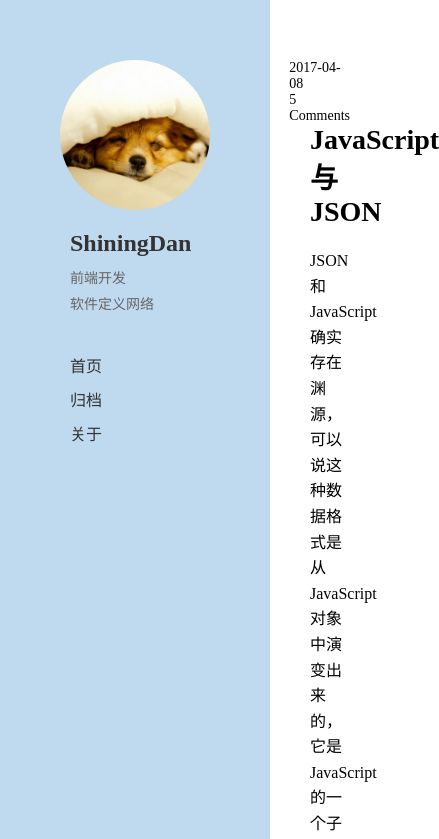
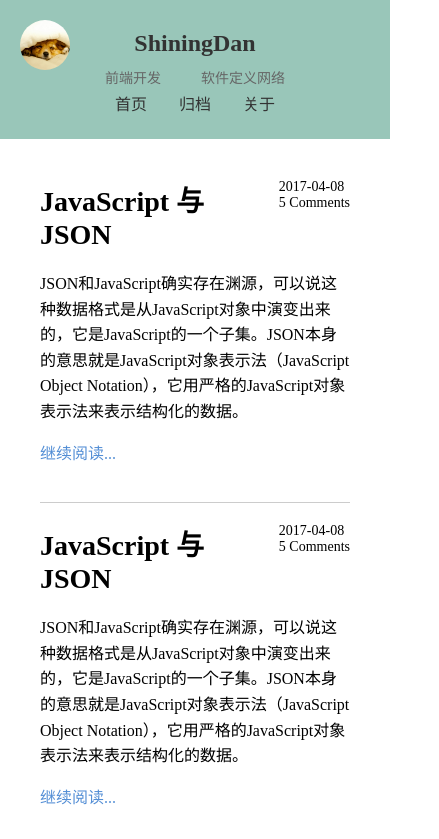
Before and after one commit to ShiningDan/zyuchen.com, a website: page view/home/index.html in a window 390 px wide. Shown: the top 839 px of the page, 439 px wide, since content can reach past the window. Drawn offline with Linux system fonts and the light colour scheme.

Commit message:
add responsive css

```diff
--- a/view/home/home.css
+++ b/view/home/home.css
@@ -1,15 +1,15 @@
 * {padding: 0; margin: 0; text-decoration: none;}
 body {font-size: 14px;}
-#header {position: fixed; top: 0; width: 270px;height: 100%;background-color: #BFD9EE;box-sizing: border-box;padding: 70px;}
-#avatar a {display: block;margin: -10px 0 0 -10px; height: 150px; width: 150px;  border-radius: 50%; background: url('./avatar.jpg');background-size: 100% 100%;}
+#header {position: fixed; top: 0; bottom: 0; width: 270px;box-sizing: border-box;padding: 70px; background-color: #99C6B9;}
+#avatar a {display: block;margin: -10px 0 0 -10px; height: 150px; width: 150px; border-radius: 50%; background: url('./avatar.jpg');background-size: 100% 100%;}
 #header h1 {font-size: 24px; margin: 20px auto 10px;}
 #header a { color: #333;}
-#header > p {margin: 6px auto;color: #666;}
+#sup > p {margin: 6px auto;color: #666;}
 #main-nav {margin-top: 40px}
 #main-nav ul {list-style: none;}
 #main-nav ul li{font-size: 16px;margin-top: 10px;}
 #content-wrap {margin-left: 270px;}
-#content {margin: 20px; padding: 20px;}
+#content {margin: 0 20px; padding: 20px;}
 #content article {padding: 20px 0;border-bottom: 1px solid #ccc; position: relative;}
 .meta {width: auto; float: right;}
 .title {font-size: 28px;}
@@ -21,3 +21,18 @@ body {font-size: 14px;}
 .center {margin: 0 auto; text-align: center;}
 #footer {text-align: center; font-size: 12px; line-height: 1.6;margin: 20px 0;}
 #footer a {color: #538ED5;}
+@media screen and (max-width: 1024px) {
+    #header {width: 210px; padding: 70px 40px;}
+    #content-wrap {margin-left: 210px;}
+}
+@media screen and (max-width: 640px) {
+    #header {position: relative; width: 100%; text-align: center; padding-bottom: 20px;}
+    #avatar a {position: absolute; top: 30px; left: 30px; width: 50px; height: 50px;}
+    #header h1 {margin-top: -40px;}
+    #sup {overflow: hidden; text-align: center;display: inline-block;}
+    #sup > p {float: left; margin: 0 20px;}
+    #main-nav {margin-top: 0px;}
+    #main-nav ul {overflow: hidden; display: inline-block; text-align: center;}
+    #main-nav ul li{float: left; margin: 0 16px;}
+    #content-wrap {margin-left: 0;}
+}
--- a/view/home/index.html
+++ b/view/home/index.html
@@ -13,8 +13,10 @@
             <a href=""></a>
         </div>
         <h1><a href="">ShiningDan</a></h1>
-        <p>前端开发</p>
-        <p>软件定义网络</p>
+        <div id="sup">
+            <p>前端开发</p>
+            <p>软件定义网络</p>
+        </div>
         <nav id="main-nav">
             <ul>
                 <li><a href="">首页</a></li>
```
Also changed, not shown: view/home/header.jpg (added), 1 other file.
